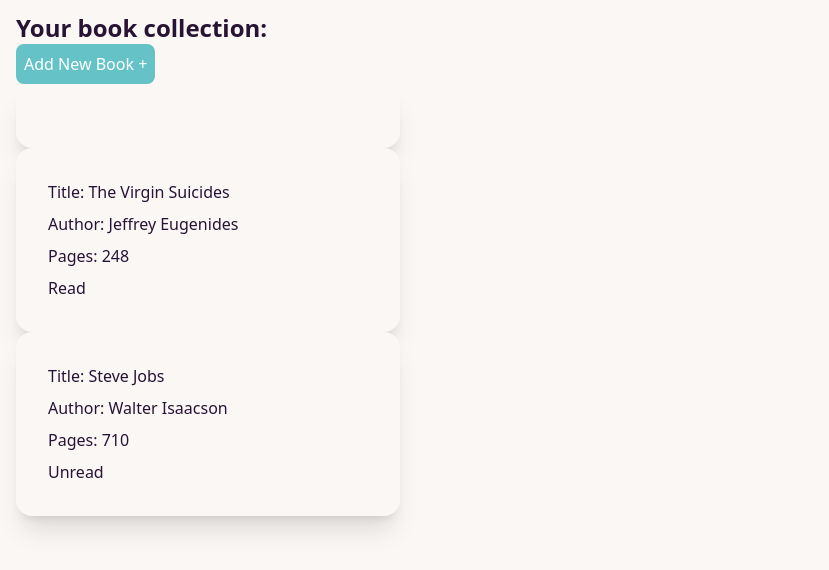
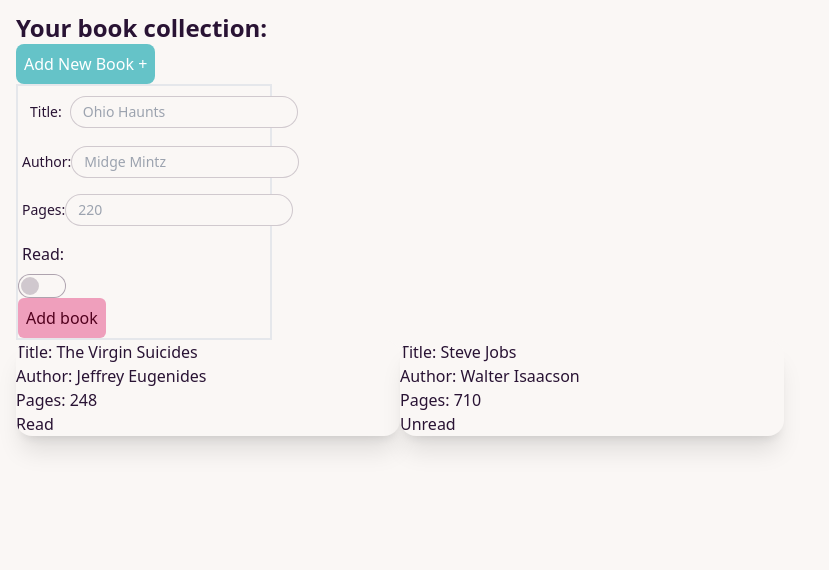
Before and after one commit to mchlol/library, a website: page index.html in a window 1280 px wide. Shown: the part 56-626 px from the top of the page, without its empty margins (0-829 px from the left). Drawn offline with Linux system fonts and the light colour scheme.

Commit message:
create and style form

```diff
--- a/index.html
+++ b/index.html
@@ -22,14 +22,46 @@
     </section>
 
     <section>
-        <!-- grid to hold book cards-->
+        <form class="w-64 flex flex-col justify-center border-2">
 
-        <div class="container">
+            <div class="form-control">
+                <label class="label cursor-pointer" for="title">
+                    <span class="label-text p-2">Title:</span>
+                    <input type="text" id="title" name="book_title" placeholder="Ohio Haunts"
+                        class="input input-bordered input-sm">
+                </label>
+            </div>
 
-            <div class="card w-96 bg-base-100 shadow-xl">
-                <div class="card-body">
-                </div>
-            </div> <!-- end of card -->
+            <div class="form-control">
+                <label class="label cursor-pointer" for="author">
+                    <span class="label-text">Author:</span>
+                    <input type="text" id="author" name="book_author" placeholder="Midge Mintz"
+                        class="input input-bordered input-sm">
+                </label>
+            </div>
+
+            <div class="form-control">
+                <label class="label cursor-pointer" for="pages">
+                    <span class="label-text">Pages:</span>
+                    <input type="number" id="pages" name="book_pages" placeholder="220"
+                        class="input input-bordered input-sm">
+                </label>
+            </div>
+
+            <div class="form-control">
+                <label class="label cursor-pointer" for="read">Read:</label>
+                <input class="toggle toggle-primary" type="checkbox" id="read" name="book_read">
+            </div>
+
+            <div class="justify-center">
+                <button id="add-button" class="btn-secondary rounded-md p-2" type="submit">Add book</button>
+            </div>
+
+        </form>
+    </section>
+
+    <section>
+        <div class="container flex">
 
         </div>
     </section>
```
Also changed, not shown: dist/output.css.
